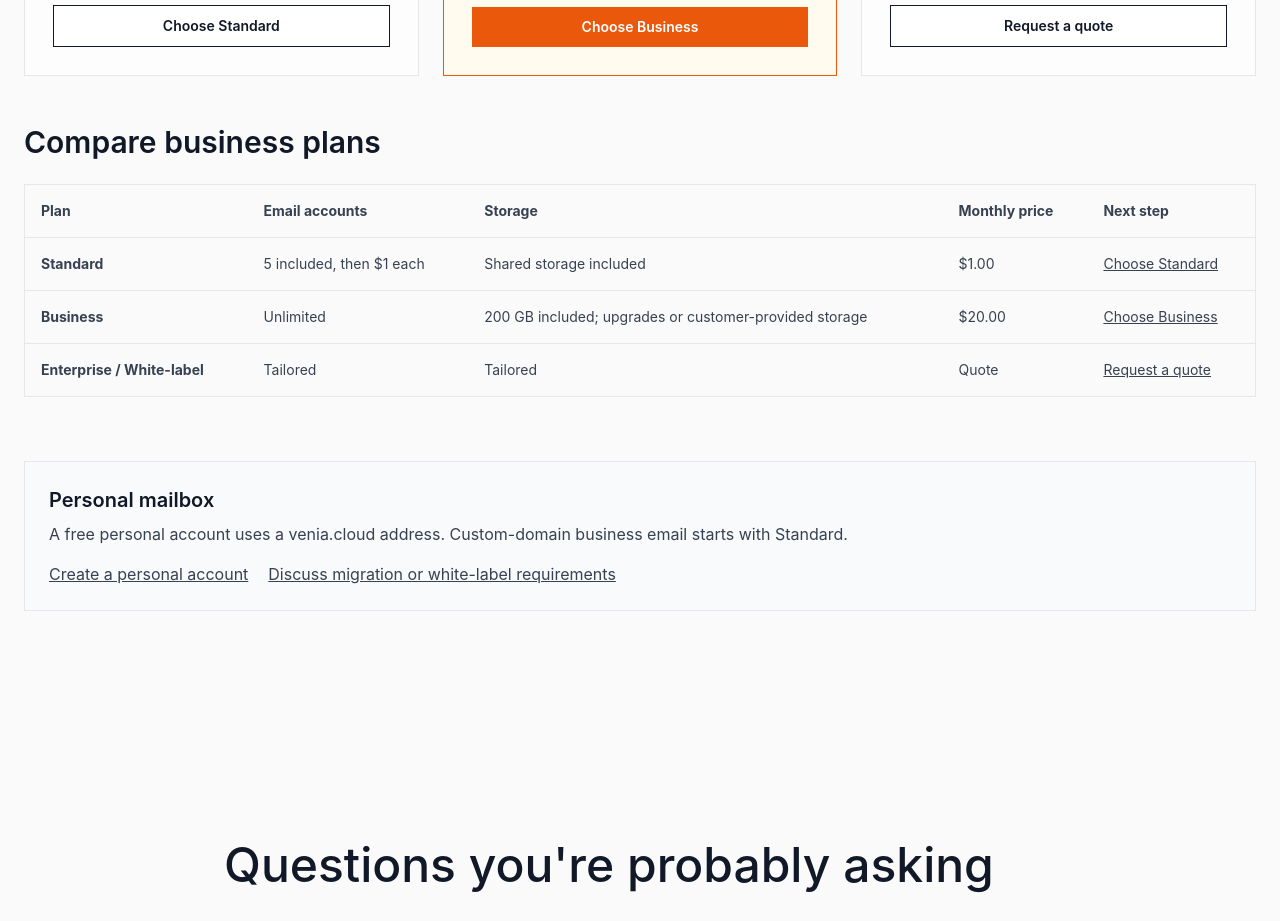
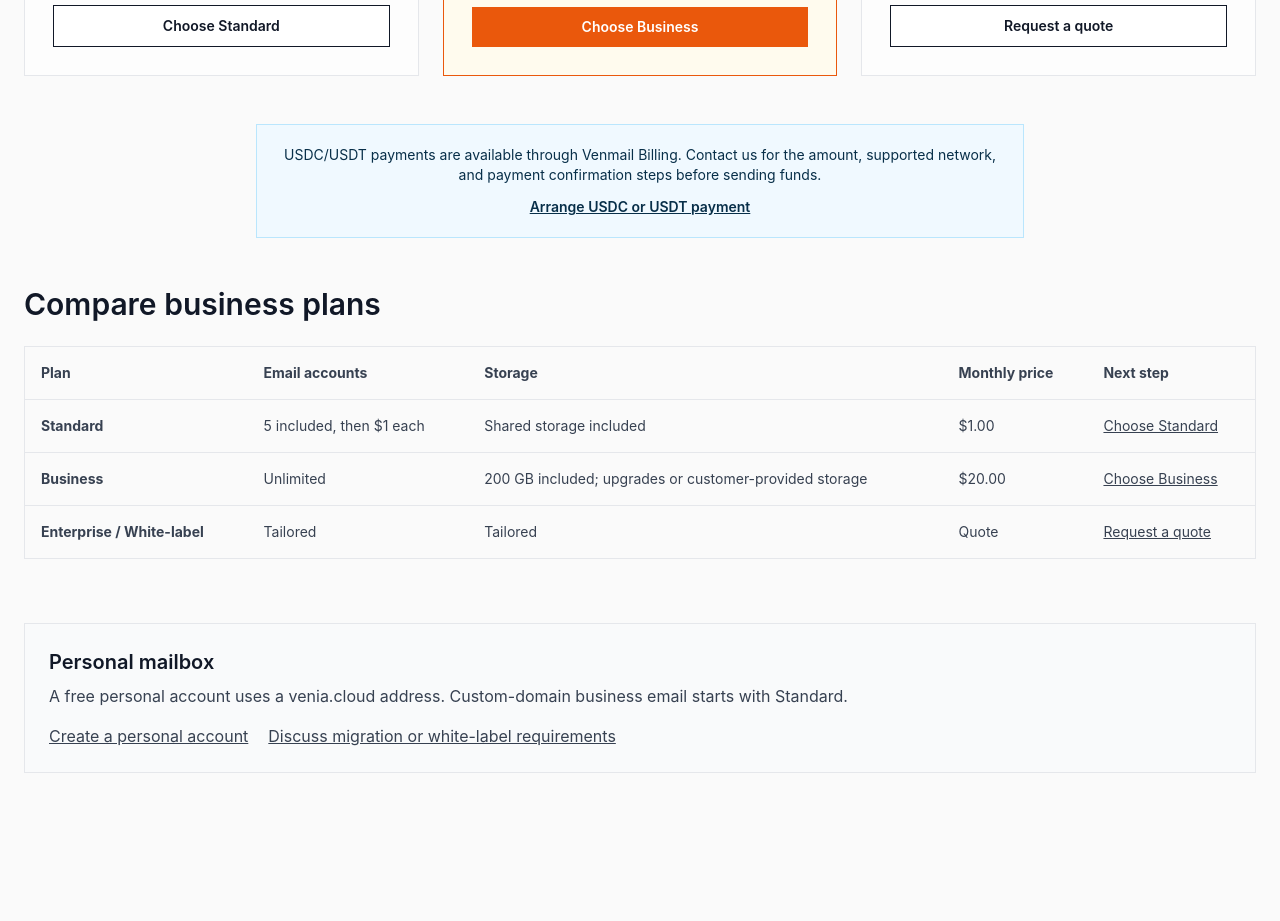
Before and after one commit to VenMail/landing_cms, a Next.js app: page /pricing in a window 1280 px wide. Shown: the part 840-1761 px from the top of the page. Built offline with nearby package versions, Linux system fonts and the light colour scheme; no server answers.

Commit message:
Add USDC and USDT payment guidance (#7)
* fix: harden landing pricing and attribution

* feat: add crypto payment contact guidance

```diff
--- a/src/components/PageSections/PricingPlans.jsx
+++ b/src/components/PageSections/PricingPlans.jsx
@@ -30,6 +30,7 @@ export default function PricingPlans({ comparison = false }) {
     </div>
 
     {isNigeria && <div className="mx-auto max-w-3xl border border-gray-200 bg-gray-50 p-5 text-center text-sm text-gray-700"><p>Naira pricing uses a fixed rate of $1 = ₦1,500. Contact Venmail to arrange payment through Gigalayer.</p><a href="/contact-us" className="mt-3 inline-block font-semibold underline">Arrange Naira payment</a></div>}
+    <div className="mx-auto mt-5 max-w-3xl border border-sky-200 bg-sky-50 p-5 text-center text-sm text-sky-950"><p>USDC/USDT payments are available through Venmail Billing. Contact us for the amount, supported network, and payment confirmation steps before sending funds.</p><a href="/contact-us" className="mt-3 inline-block font-semibold underline">Arrange USDC or USDT payment</a></div>
 
     {comparison && <div className="mb-16 mt-12 overflow-x-auto">
       <h2 className="mb-6 text-3xl font-semibold text-gray-900">Compare business plans</h2>
```
Also changed, not shown: 1 other file (tests, documents, lock files or other folders).
